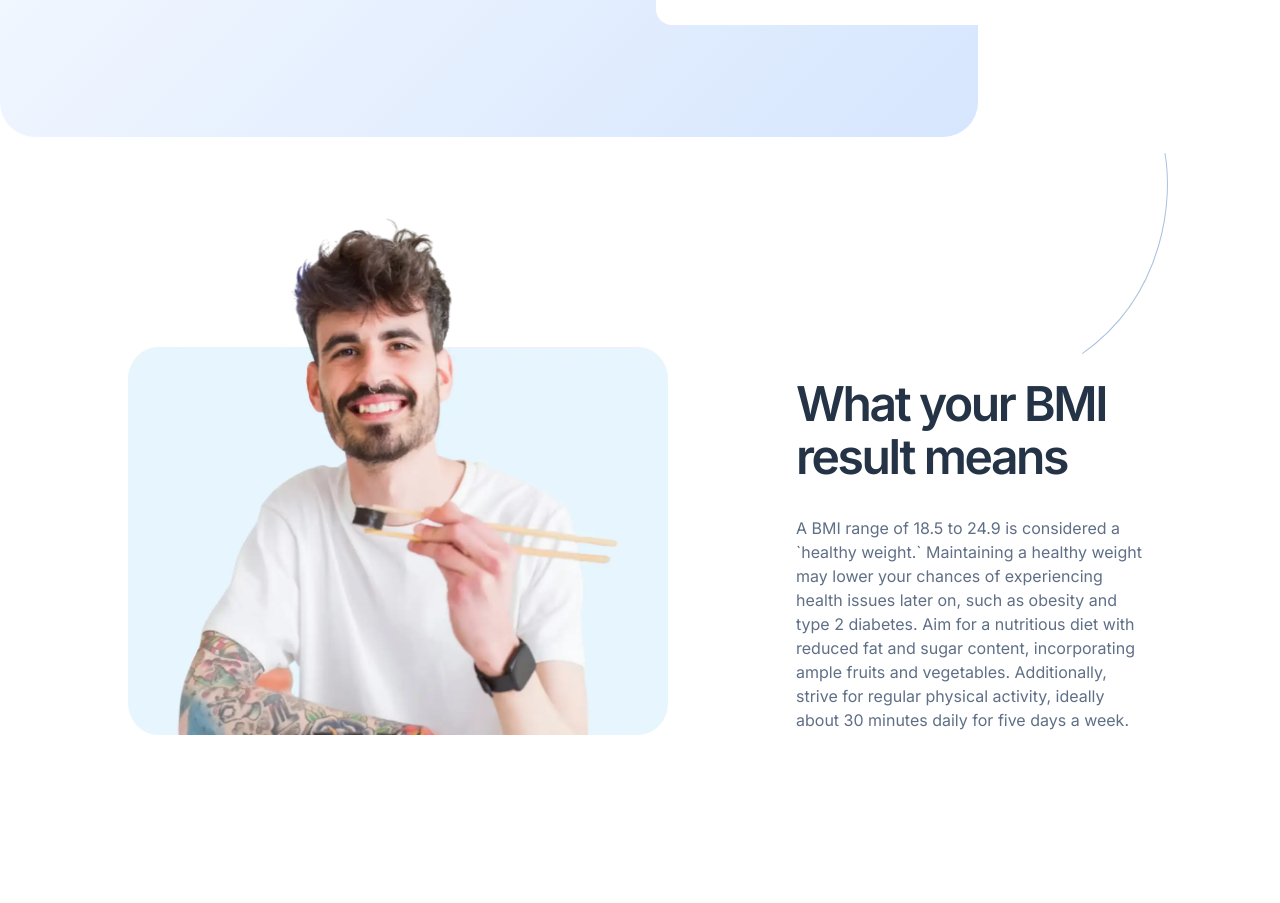
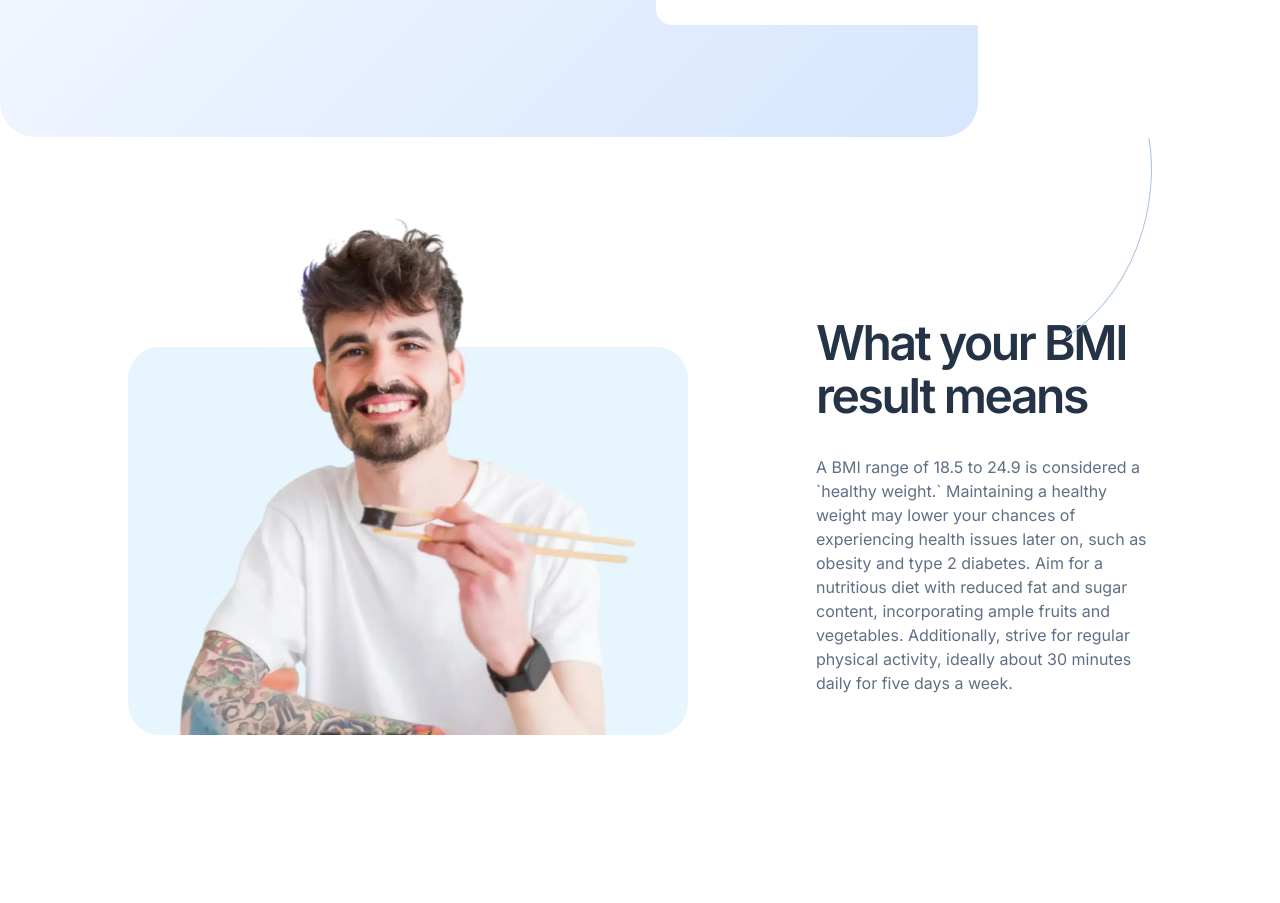
Before and after one commit to kamiliano1/bmi-calculator, a Next.js app: page / in a window 1280 px wide. Shown: the part 600-1503 px from the top of the page. Built offline with nearby package versions, Linux system fonts and the light colour scheme.

Commit message:
Update BMIMeanSection.tsx

```diff
--- a/components/BMIMeanSection/BMIMeanSection.tsx
+++ b/components/BMIMeanSection/BMIMeanSection.tsx
@@ -12,11 +12,11 @@ const BMIMeanSection: React.FC<BMIMeanSectionProps> = () => {
       className="px-6 sm:px-10 mb-32 lg:mb-[13.5rem] sm:mt-24 max-w-[1440px] mx-auto lg:flex lg:flex-col lg:px-[clamp(2.5rem,_10vw,_8.75rem)] lg:mt-[4.0625rem]"
       role="complementary"
     >
-      <div className="sm:flex mb-32 lg:mb-[13.5rem] sm:items-center lg:gap-x-[clamp(5rem,_10vw,_131px)] lg:justify-between">
+      <div className="sm:flex mb-32 lg:mb-[10.5rem] sm:items-center lg:items-end lg:gap-x-[clamp(5rem,_10vw,_131px)] lg:justify-between relative bg">
         <Image
           src={ManEating}
           alt="man eating sushi"
-          className="mx-auto max-w-[311px] sm:max-w-[468px] sm:ml-[-6rem] py-6 lg:ml-0 lg:py-0 lg:mx-0 lg:h-[533px] lg:max-w-[540px]"
+          className="mx-auto max-w-[311px] sm:max-w-[468px] sm:ml-[-6rem] py-6 lg:ml-0 lg:py-0 lg:mx-0 lg:h-[533px] lg:max-w-[560px]"
           // className="mx-auto py-6 h-[354px] w-[311px] sm:w-[360px] sm:h-[411px] sm:ml-[-6rem] lg:w-[468px] lg:h-[533px]  lg:ml-0 lg:py-0 lg:mx-0"
         />
         {/* <div className="sm:w-[331px] lg:max-w-[465px] bg-black"> */}
@@ -24,10 +24,10 @@ const BMIMeanSection: React.FC<BMIMeanSectionProps> = () => {
           <Image
             src={CurvedLine}
             alt="curved Line"
-            className="hidden lg:block ml-auto mb-6 mt-[-3.25rem] mr-[-1rem]"
+            className="hidden lg:absolute lg:block right-0 top-[-4rem] "
           />
           <h2 className="text-XM mb-8 lg:text-L">What your BMI result means</h2>
-          <p className="text-Body-M ">
+          <p className="text-Body-M lg:mb-10">
             A BMI range of 18.5 to 24.9 is considered a `healthy weight.`
             Maintaining a healthy weight may lower your chances of experiencing
             health issues later on, such as obesity and type 2 diabetes. Aim for
```
